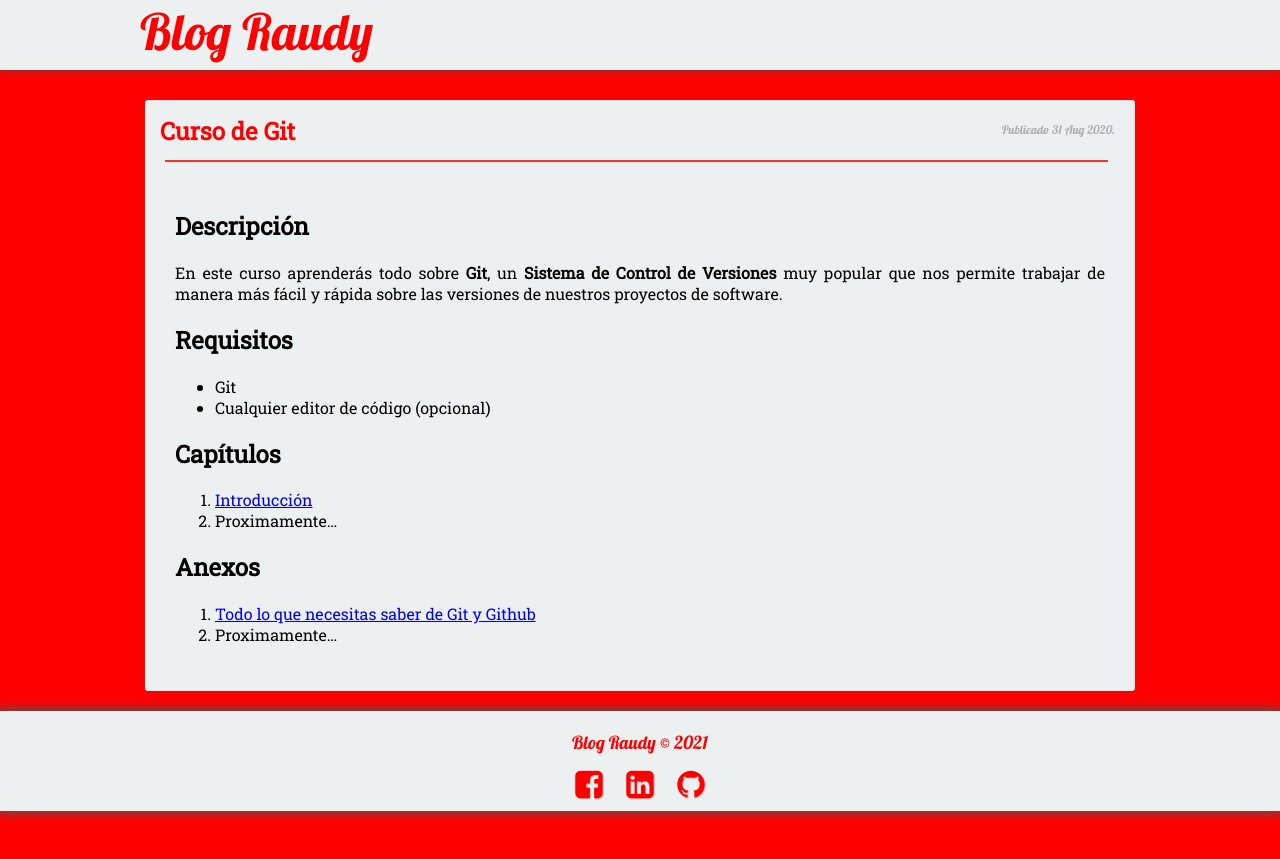
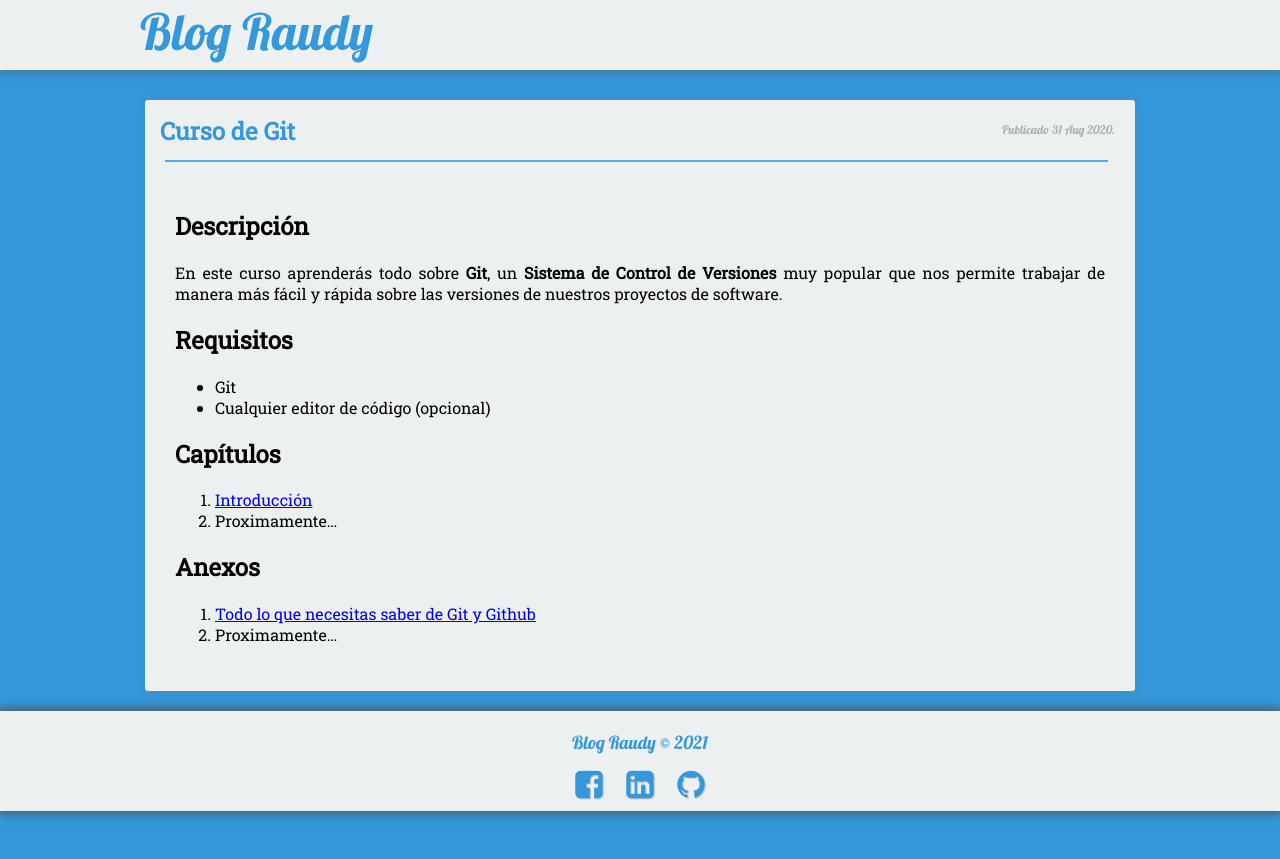
Before and after one commit to nisoto/Blog-anterior-2.0, a Jekyll site: the page built from _posts/2020-08-31-curso-git.md, in a window 1280 px wide. Shown: the top 859 px of the page. Built offline with Jekyll 4.4.1, drawn with Linux system fonts in a browser that asks for light colours; nearby versions of some CDN libraries.

Commit message:
Update site.scss

```diff
--- a/_sass/site.scss
+++ b/_sass/site.scss
@@ -14,7 +14,7 @@
 @import url("https://fonts.googleapis.com/css?family=Bree+Serif");
 @import url("https://fonts.googleapis.com/css?family=Alegreya+Sans+SC:900");
 
-$bg-blue: rgba(255, 0, 0, 1);
+$bg-blue: rgba(52, 152, 219, 1);
 $mainColor: #ecf0f1;
 $color2: rgba(52, 152, 219, .6);
 
```
